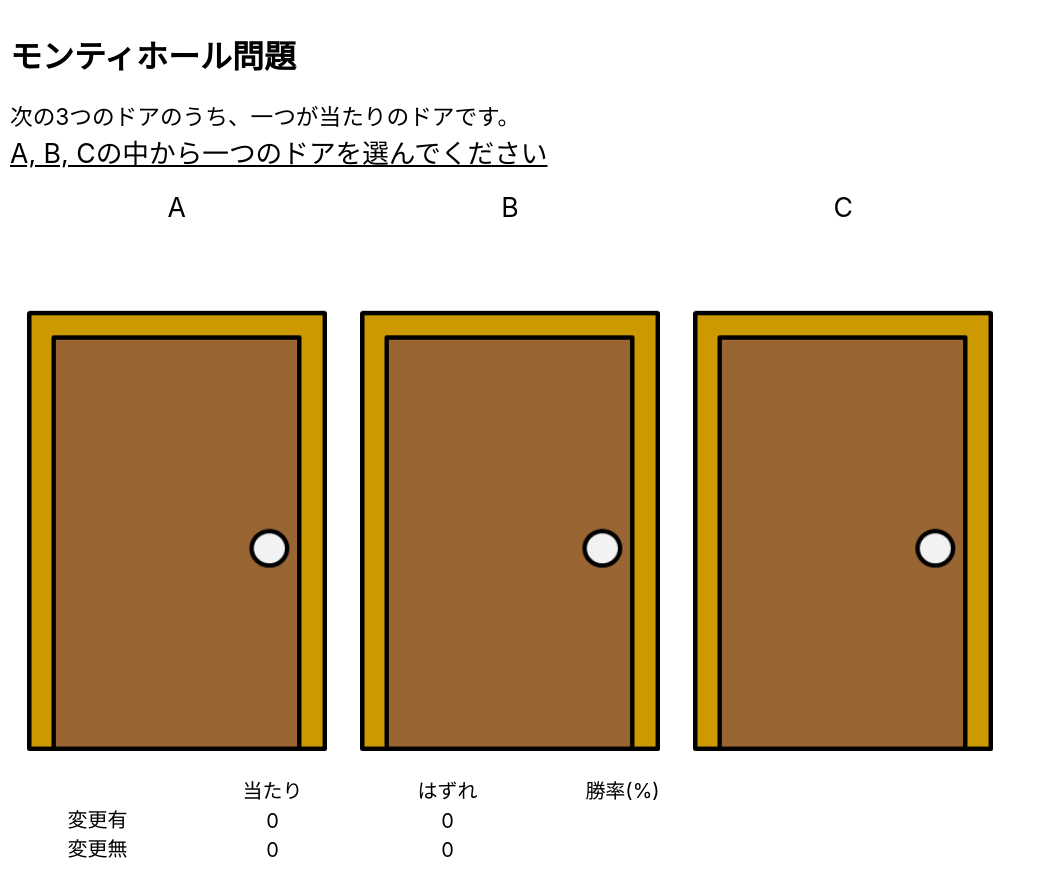
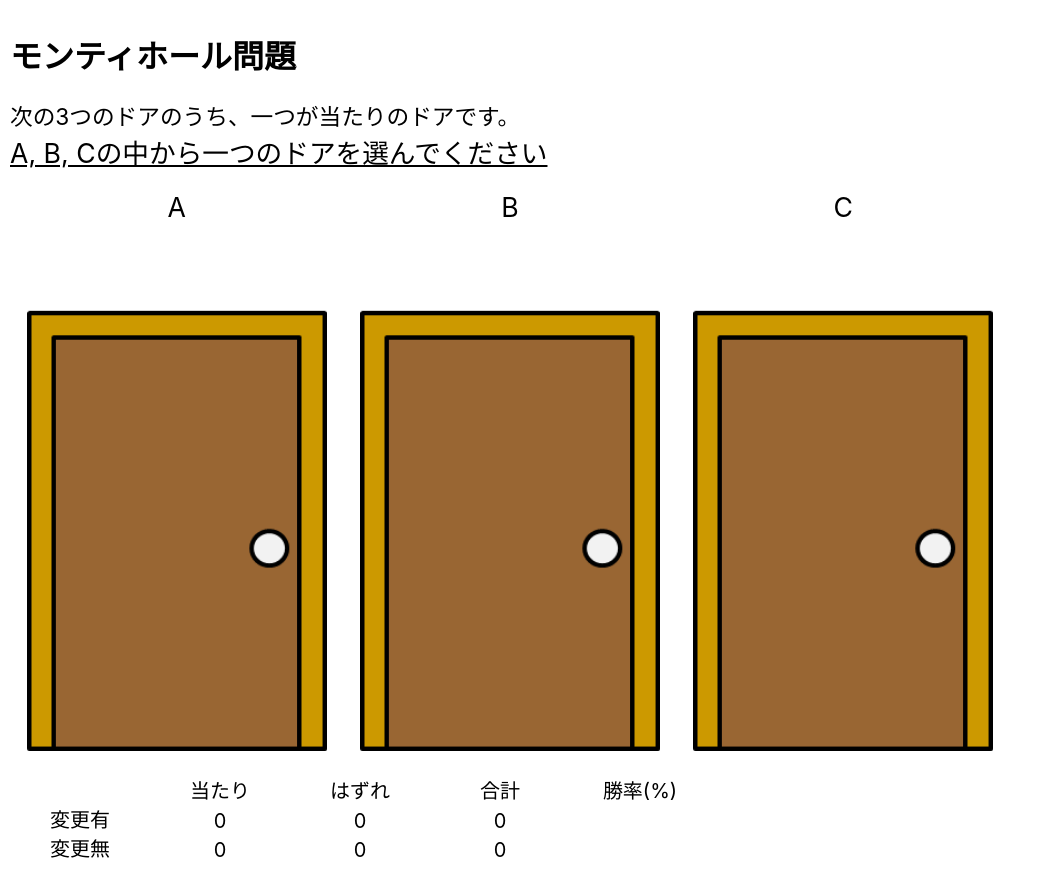
Before and after one commit to mynkit/probability-experiment, a React (Create React App) app: page / in a window 1280 px wide. Shown: the whole page, without its empty margins (0-1046 px from the left). Built offline with nearby package versions, Linux system fonts and the light colour scheme.

Commit message:
合計値もだせるようにした

```diff
--- a/src/components/MontyHallProblem.tsx
+++ b/src/components/MontyHallProblem.tsx
@@ -180,39 +180,48 @@ const MontyHallProblem: React.FC = () => {
       </Grid>
       <div style={{paddingTop: '20px'}}/>
       <Grid container maxWidth='100%' width='700px' alignItems='flex-end' justifyContent='flex-end' style={{textAlign: 'center'}}>
-        <Grid item xs={3}>
+        <Grid item xs={2.4}>
         </Grid>
-        <Grid item xs={3}>
+        <Grid item xs={2.4}>
           <span style={{fontSize: '15pt'}}>当たり</span>
         </Grid>
-        <Grid item xs={3}>
+        <Grid item xs={2.4}>
           <span style={{fontSize: '15pt'}}>はずれ</span>
         </Grid>
-        <Grid item xs={3}>
+        <Grid item xs={2.4}>
+          <span style={{fontSize: '15pt'}}>合計</span>
+        </Grid>
+        <Grid item xs={2.4}>
           <span style={{fontSize: '15pt'}}>勝率(%)</span>
         </Grid>
-        <Grid item xs={3}>
+        <Grid item xs={2.4}>
           <span style={{fontSize: '15pt'}}>変更有</span>
         </Grid>
-        <Grid item xs={3}>
+        <Grid item xs={2.4}>
           <span style={{fontSize: '15pt'}}>{changedBingoCount}</span>
         </Grid>
-        <Grid item xs={3}>
+        <Grid item xs={2.4}>
           <span style={{fontSize: '15pt'}}>{changedMissCount}</span>
         </Grid>
-        <Grid item xs={3}>
+        <Grid item xs={2.4}>
+          <span style={{fontSize: '15pt'}}>{changedBingoCount+changedMissCount}</span>
+        </Grid>
+        <Grid item xs={2.4}>
           <span style={{fontSize: '15pt'}}>{changedBingoCount+changedMissCount>0 ? Math.floor(100*changedBingoCount/(changedBingoCount+changedMissCount)) : ''}</span>
         </Grid>
-        <Grid item xs={3}>
+        <Grid item xs={2.4}>
           <span style={{fontSize: '15pt'}}>変更無</span>
         </Grid>
-        <Grid item xs={3}>
+        <Grid item xs={2.4}>
           <span style={{fontSize: '15pt'}}>{notChangedBingoCount}</span>
         </Grid>
-        <Grid item xs={3}>
+        <Grid item xs={2.4}>
           <span style={{fontSize: '15pt'}}>{notChangedMissCount}</span>
         </Grid>
-        <Grid item xs={3}>
+        <Grid item xs={2.4}>
+          <span style={{fontSize: '15pt'}}>{notChangedBingoCount+notChangedMissCount}</span>
+        </Grid>
+        <Grid item xs={2.4}>
           <span style={{fontSize: '15pt'}}>{notChangedBingoCount+notChangedMissCount>0 ? Math.floor(100*notChangedBingoCount/(notChangedBingoCount+notChangedMissCount)) : ''}</span>
         </Grid>
       </Grid>
```
